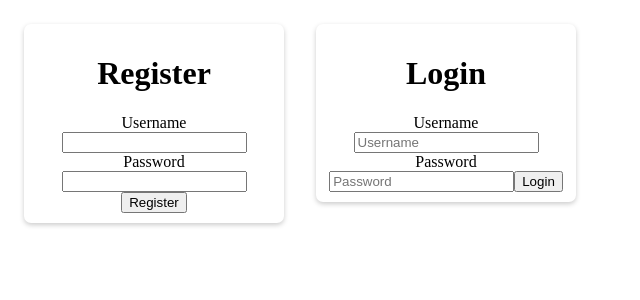
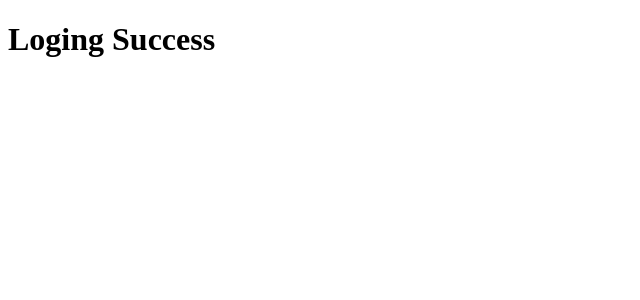
Before and after one commit to marjanmukram/Hobbies-Collection-Frontend, a React (Create React App) app: page / in a window 1280 px wide. Shown: the top 300 px of the page, without its empty margins (0-640 px from the left). Built offline with nearby package versions, Linux system fonts and the light colour scheme.

Commit message:
Using react router dom to navigate

```diff
--- a/package.json
+++ b/package.json
@@ -9,6 +9,7 @@
     "axios": "^0.24.0",
     "react": "^17.0.2",
     "react-dom": "^17.0.2",
+    "react-router-dom": "^5.3.0",
     "react-scripts": "5.0.0",
     "web-vitals": "^2.1.2"
   },
--- a/src/App.css
+++ b/src/App.css
@@ -7,7 +7,7 @@
   border-radius: 7px;
   box-shadow: 0 2px 5px #ccc;
   padding: 10px;
-  width: 240px;
+  width: 280px;
   margin: 16px;
   float: left;
 }
--- a/src/App.js
+++ b/src/App.js
@@ -1,81 +1,17 @@
-import Axios from "axios";
-import React, { useState } from "react";
+import React from "react";
+import { BrowserRouter as Router, Switch, Route } from "react-router-dom";
 import "./App.css";
+import Home from "./home";
+import Login from "./login";
 
 function App() {
-  const [usernameReg, setUsrnameReg] = useState("");
-  const [passwordReg, setPasswordReg] = useState("");
-
-  const [username, setUsrname1] = useState("");
-  const [password, setPassword1] = useState("");
-
-  const register = () => {
-    Axios.post("http://localhost:3003/register", {
-      username: usernameReg,
-      password: passwordReg,
-    })
-      .then((response) => {
-        console.log(response);
-      })
-      .catch((err) => {
-        console.log(err);
-      });
-  };
-
-  const login = () => {
-    Axios.post("http://localhost:3003/login", {
-      username: username,
-      password: password,
-    })
-      .then((response) => {
-        console.log(response);
-      })
-      .catch((err) => {
-        console.log(err);
-      });
-  };
-
   return (
-    <div className="App">
-      <div className="box">
-        <h1>Register</h1>
-        <label>Username</label>
-        <input
-          type="text"
-          onChange={(e) => {
-            setUsrnameReg(e.target.value);
-          }}
-        />
-        <label>Password</label>
-        <input
-          type="text"
-          onChange={(e) => {
-            setPasswordReg(e.target.value);
-          }}
-        />
-        <button onClick={register}>Register</button>
-      </div>
-      <div className="box">
-        <h1>Login</h1>
-        <label>Username</label>
-        <input
-          type="text"
-          placeholder="Username"
-          onChange={(e) => {
-            setUsrname1(e.target.value);
-          }}
-        />
-        <label>Password</label>
-        <input
-          type="password"
-          placeholder="Password"
-          onChange={(e) => {
-            setPassword1(e.target.value);
-          }}
-        />
-        <button onClick={login}>Login</button>
-      </div>
-    </div>
+    <Router>
+      <Switch>
+        <Route exact path="/login" component={Login} />
+        <Route path="/" component={Home} />
+      </Switch>
+    </Router>
   );
 }
 
--- /dev/null
+++ b/src/home.js
@@ -0,0 +1,11 @@
+import React from "react";
+
+const Home = () => {
+  return (
+    <div>
+      <h1>Loging Success</h1>
+    </div>
+  );
+};
+
+export default Home;
--- /dev/null
+++ b/src/login.js
@@ -0,0 +1,86 @@
+import Axios from "axios";
+import React, { useState } from "react";
+import { useHistory } from "react-router-dom";
+import "./App.css";
+
+const Login = () => {
+  const history = useHistory();
+  const [usernameReg, setUsrnameReg] = useState("");
+  const [passwordReg, setPasswordReg] = useState("");
+
+  const [username, setUsrname1] = useState("");
+  const [password, setPassword1] = useState("");
+
+  const register = () => {
+    Axios.post("http://localhost:3003/register", {
+      username: usernameReg,
+      password: passwordReg,
+    })
+      .then((response) => {
+        console.log(response);
+        history.push("/");
+      })
+      .catch((err) => {
+        console.log(err);
+      });
+  };
+
+  const login = () => {
+    Axios.post("http://localhost:3003/login", {
+      username: username,
+      password: password,
+    })
+      .then((response) => {
+        console.log(response);
+        history.push("/");
+      })
+      .catch((err) => {
+        console.log(err);
+      });
+  };
+
+  return (
+    <div className="App">
+      <div className="box">
+        <h1>Register</h1>
+        <label>Username</label>
+        <input
+          type="text"
+          onChange={(e) => {
+            setUsrnameReg(e.target.value);
+          }}
+        />
+        <label>Password</label>
+        <input
+          type="text"
+          onChange={(e) => {
+            setPasswordReg(e.target.value);
+          }}
+        />
+        <button onClick={register}>Register</button>
+      </div>
+      <div className="box">
+        <h1>Login</h1>
+        <label>Username</label>
+        <input
+          type="text"
+          placeholder="Username"
+          onChange={(e) => {
+            setUsrname1(e.target.value);
+          }}
+        />
+        <label>Password</label>
+        <input
+          type="password"
+          placeholder="Password"
+          onChange={(e) => {
+            setPassword1(e.target.value);
+          }}
+        />
+        <button onClick={login}>Login</button>
+      </div>
+    </div>
+  );
+};
+
+export default Login;
```
Also changed, not shown: src/hobbies.js (added, +11 -0 lines), src/users.js (added, +7 -0 lines), 1 other file (tests, documents, lock files or other folders).
